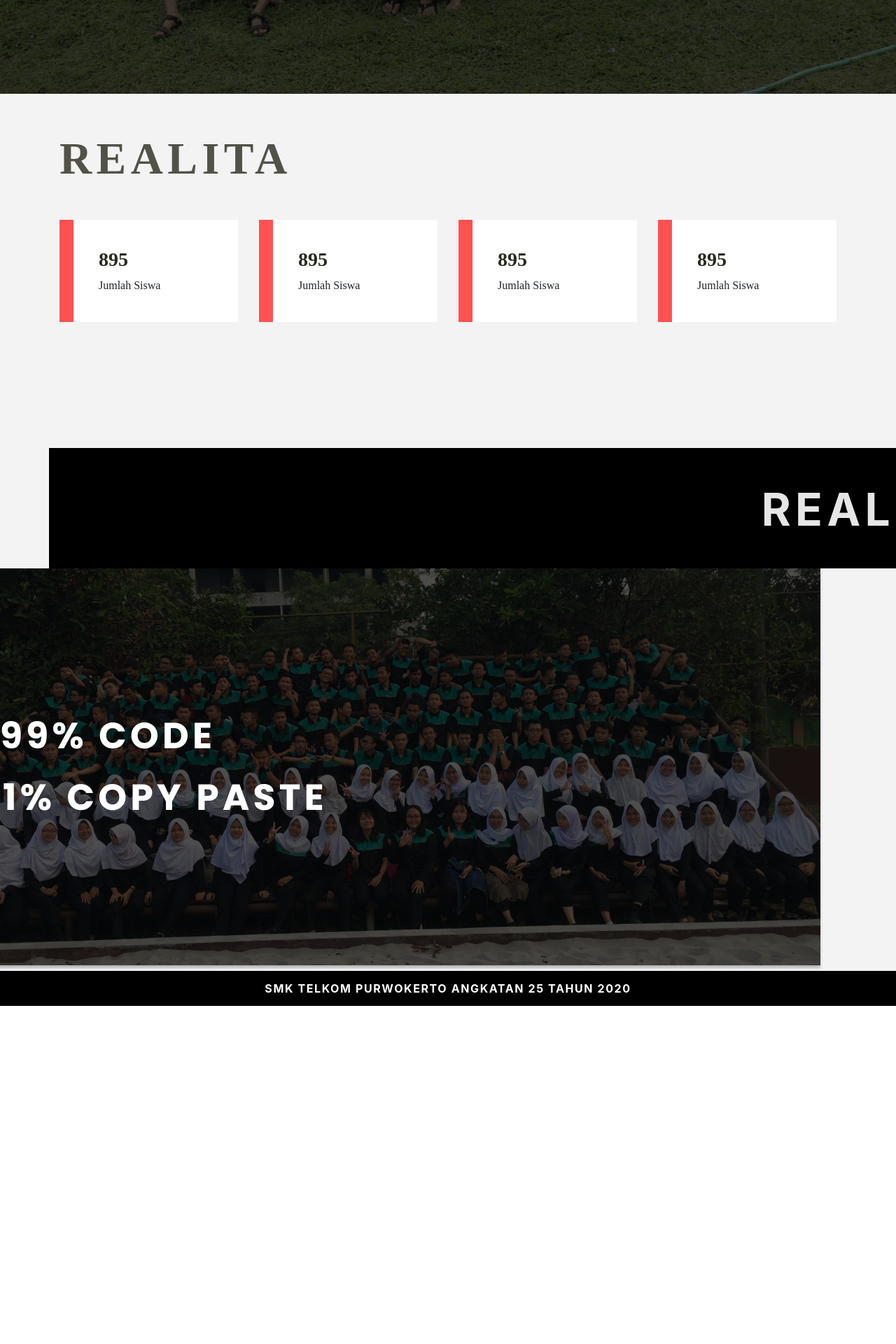
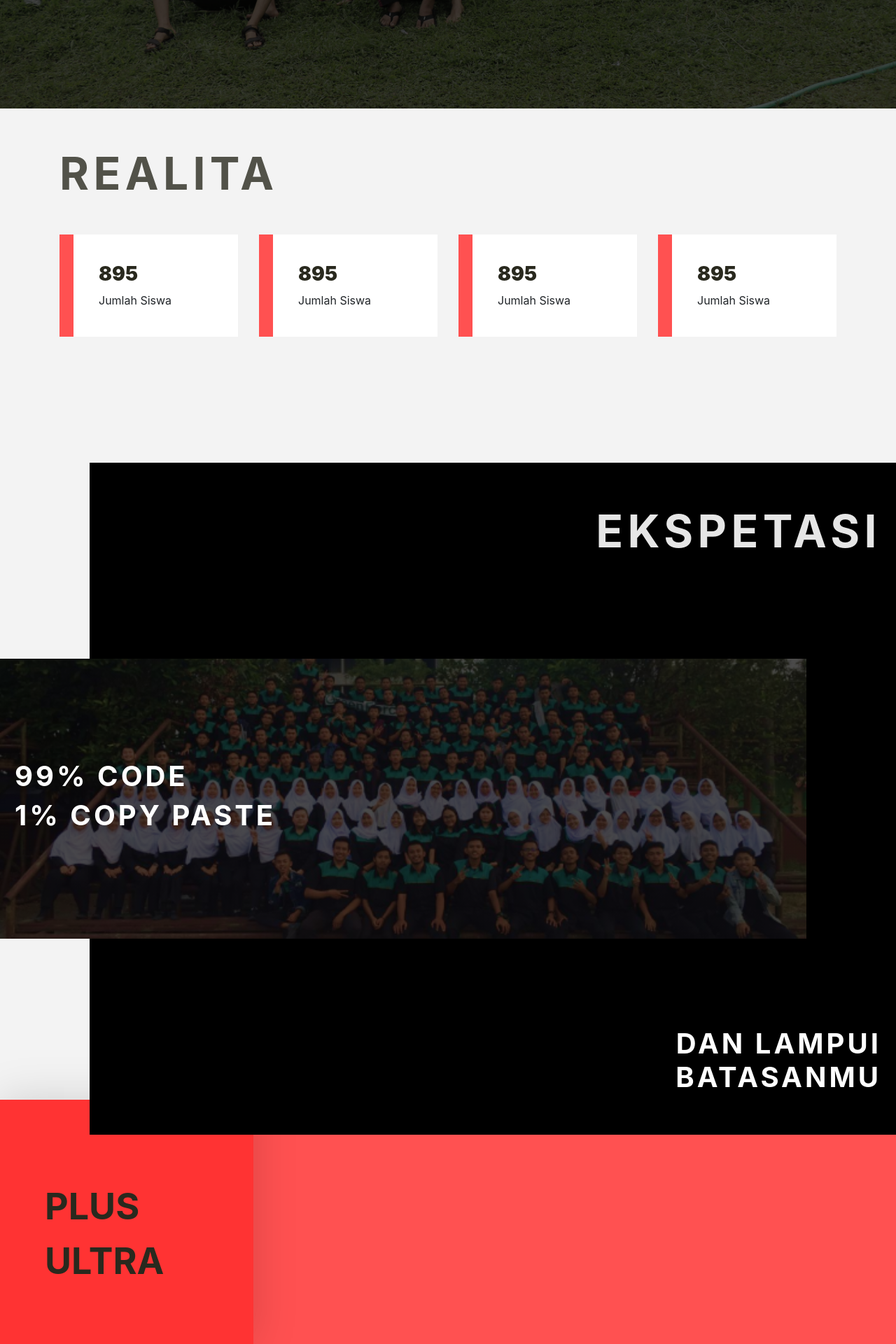
Before and after one commit to smktelkompwt/yb-stematel25-web, a React (Create React App) app: page /student#/homepage in a window 1280 px wide. Shown: the part 580-2500 px from the top of the page at 70% size. Before the commit the page ends 2017 px from the top, so only its background shows below. Built offline with nearby package versions, Linux system fonts and the light colour scheme.

Commit message:
add homepage

```diff
--- a/package.json
+++ b/package.json
@@ -12,7 +12,9 @@
     "react-dom": "^16.13.1",
     "react-router-dom": "^5.1.2",
     "react-scripts": "3.4.1",
-    "reactstrap": "^8.4.1"
+    "react-slick": "^0.25.2",
+    "reactstrap": "^8.4.1",
+    "slick-carousel": "^1.8.1"
   },
   "scripts": {
     "start": "react-scripts start",
--- a/src/screens/Homepage/component.jsx
+++ b/src/screens/Homepage/component.jsx
@@ -1,11 +1,8 @@
-import React, {Component} from 'react';
+import React from 'react';
 import './style.css';
-import 'bootstrap/dist/css/bootstrap.min.css';
-import IMAGES from '../../config/images';
+import Button from '../../components/Button'
 
-
-class Homepage extends Component{
-  render(){
+const Homepage = () => {
   return(
     <section>
       {/* JUMBOTRON */}
@@ -16,10 +13,11 @@ class Homepage extends Component{
                   <h1>WANI</h1>
                 </div>
             </div>
-              <div className="row text-center mt-5">
+            <div className="row text-center mt-5 homepage-title">
               <div className="col">
                 <h2>WATAK APIK LAN NGAJENI</h2>
-                  <a className="btn-klik" href="#">KLIK DONG</a>
+                {/* <a className="btn-klik" href="#">KLIK DONG</a> */}
+                <Button text="KLIK DONG" bgColor="white" width="180px" heigth="45px"/>
               </div>
             </div>
           </div>
@@ -35,30 +33,10 @@ class Homepage extends Component{
               </div>
             </div>
             <div className="row">
-                <div className="col-lg-3">
-                  <div className="content">
-                    <h3>895</h3>
-                    <p className="m-0">Jumlah Siswa</p>
-                  </div>
-                </div>
-                <div className="col-lg-3">
-                  <div className="content">
-                    <h3>895</h3>
-                    <p className="m-0">Jumlah Siswa</p>
-                  </div>
-                </div>
-                <div className="col-lg-3">
-                  <div className="content">
-                    <h3>895</h3>
-                    <p className="m-0">Jumlah Siswa</p>
-                  </div>
-                </div>
-                <div className="col-lg-3">
-                  <div className="content">
-                    <h3>895</h3>
-                    <p className="m-0">Jumlah Siswa</p>
-                  </div>
-                </div>
+              {realita("Jumlah Siswa", 895)}
+              {realita("Jumlah Siswa", 895)}
+              {realita("Jumlah Siswa", 895)}
+              {realita("Jumlah Siswa", 895)}
             </div>
           </div>
         </section>
@@ -66,21 +44,101 @@ class Homepage extends Component{
 
       {/* EKSPETASI */}
         <section className="ekspetasi">
+          <div>
             <div className="container">
-              <div className="row justify-content-end content">
-                <div className="col-lg-4">
-                    <h1 className="realita-title mb-0">REALITA</h1>
+              <p className="ekspetasi-title">EKSPETASI</p>
+            </div>
+              <div className="ekspetasi-code">
+                <div className="container">
+                  <h1>99% CODE</h1>
+                  <h1>1% COPY PASTE</h1>
                 </div>
               </div>
-              <div className="row">
-                <img className="foto-ekspetasi" src={IMAGES.fotoEkspetasi} alt=""/>
+            <div className="container">
+              <h1>DAN LAMPUI<br/>BATASANMU</h1>
             </div>
           </div>
         </section>
       {/* AKHIR EKSPETASI */}
+
+      {/* PLUS ULTRA */}
+        <section className="ultra">
+          <div className="ultra-title-wrapper">
+            <p className="ultra-title">PLUS<br />ULTRA</p>
+          </div>
+          <div>
+
+          </div>
+        </section>
+      {/* AKHIR PLUS ULTRA */}
+
+      {/* KOMENIN */}
+        <section className="section-carousel">
+          <div className="container">
+            <p className="section-carousel-title">KOMENIN HIDUP<br />ORANG KUY</p>
+            <div>
+              <div className="carousel">
+
+              </div>
+              <Button text="KOMEN SEKARANG GES" width="240px" path="/impression"/>
+            </div>
+          </div>
+        </section>
+      {/* AKHIR KOMENIN */}
+
+      {/* GURU */}
+        <section className="section-carousel guru">
+          <div className="container">
+            <p className="section-carousel-title guru-title">JANGAN LUPAIN<br />MEREKA YA GAESSS</p>
+            <div>
+              <div className="carousel">
+
+              </div>
+              <Button text="INGET SEKARANG DONG" bgColor="white" width="240px" path="/teacher"/>
+            </div>
+          </div>
+        </section>
+      {/* AKHIR GURU */}
+
+      {/* TEMEN*/}
+      <section className="temen">
+          <div className="temen-title-wrapper">
+            <p className="temen-title">APALAGI<br />SAMA KITA<br/>DONG</p>
+          </div>
+          <div>
+
+          </div>
+          <Button text="KEPOIN YUK GES" width="240px" path="/student"/>
+        </section>
+      {/* AKHIR TEMEN */}
+
+      {/* OUTRO */}
+        <section className="outro">
+          <div className="outro-wrapper">
+            <div>
+              <p>YAUDAH<br/>GITU AJA<br/>SIH</p>
+            </div>
+          </div>
+          <div className="outro-wrapper">
+            <div>
+              <p>KLIK BUAT<br/>TAU SIAPA<br/>YANG BIKIN</p>
+            </div>
+          </div>
+        </section>
+      {/* AKHIR OUTRO */}
     </section>
   )
 }
+
+const realita = (title, value) => {
+  return (
+    <div className="col-lg-3">
+      <div className="content">
+        <h3>{value}</h3>
+        <p className="m-0">{title}</p>
+      </div>
+    </div>
+  )
 }
 
 export default Homepage;
--- a/src/screens/Homepage/style.css
+++ b/src/screens/Homepage/style.css
@@ -1,5 +1,11 @@
+.homepage-title>div{
+    display: flex;
+    flex-direction: column;
+    justify-content: center;
+    align-items: center;
+}
+
 .jumbotronz {
-    font-family: 'Montserrat';
     background-image: url(../../assets//img/jumbotron-img.png);
     /* margin-top: -120px; */
     background-position: center center;
@@ -13,7 +19,6 @@
 .jumbotronz h1{
     font-size: 64px;
     font-weight: 900;
-    font-family: 'Montserrat';
     color: white;
     position: relative;
     top: -30px;
@@ -30,7 +35,6 @@
 
 .jumbotronz h2{
     font-size: 42px;
-    font-family: 'Montserrat';
     color: white;
     font-weight: 600;
 }
@@ -63,7 +67,6 @@
     background: #F3F3F3;
     padding-top: 55px;
     padding-bottom: 180px;
-    font-family: 'Montserrat';
 }
 
 .realita .content{
@@ -93,25 +96,176 @@
 
 /* EKSPETASI */
 .ekspetasi{
+    z-index: 99;
     position: relative;
+    display: flex;
+    justify-content: flex-end;
     overflow: hidden;
+    height: 120vh;
 }
 
-.ekspetasi h1{
+.ekspetasi>div{
+    padding: 50px 0 50px 0;
+    display: flex;
+    flex-direction: column;
+    justify-content: space-between;
+    text-align: right;
+    width: 90vw;
+    background-color: black;
+}
+
+.ekspetasi-title{
     font-size: 64px;
     color: rgba(255, 255, 255, 0.9);
     font-weight: bold;
     letter-spacing: 0.1em;
 }
 
-.ekspetasi .content{
-    padding-bottom: 45px;
-    padding-top: 50px;
-    width: 1504px;
-    background: #000000;
+.ekspetasi h1{
+    font-size: 52;
+    color: white;
+    font-weight: bold;
+    letter-spacing: 0.1em;
 }
 
-.ekspetasi .foto-ekspetasi{
-    left: -200px;
+.ekspetasi>h1{
+    display: flex;
+    justify-content: flex-end;
+}
+
+.ekspetasi-code{
+    position: absolute;
+    left: 0;
+    top: 50%;
+    margin-top: -200px;
+    display: flex;
+    flex-direction: column;
+    justify-content: center;
+    text-align: left;
+    width: 90vw;
+    height: 50vh;
+    background: linear-gradient(0deg, rgba(0, 0, 0, 0.7), rgba(0, 0, 0, 0.7)),url(../../assets//img/foto-jurusan.png);
+    background-position: center center;
+    background-repeat: no-repeat;
+    background-attachment: fixed;
+    background-size: cover;
+}
+
+/* ULTRA */
+.ultra{
+    height: 120vh;
+    margin-top: -50px;
+    background-color: #FF5151;
+}
+
+.ultra-title-wrapper{
+    z-index: 98;
+    position: absolute;
+    display: flex;
+    justify-content: center;
+    align-items: center;
+    padding: 5%;
+    padding-right: 10%;
+    background-color: #FF3333;
+    box-shadow: 0px 0px 60px rgba(0, 0, 0, 0.15);
+}
+
+.ultra-title{
+    color: #29291E;
+    margin-top: 50px;
+    font-size: 52px;
+    font-weight: bold;
+}
+
+/* KOMENIN */
+.section-carousel{
+    margin-bottom: 70px;
+}
+
+.guru{
+    background-color: black;
+    padding: 70px 0 70px 0;
+    margin-bottom: 0px;
+}
+
+.section-carousel-title{
+    font-size: 52px;
+    text-align: right;
+    font-weight: bold;
+    color: #29291E;
+    margin: 70px 0 32px 0;
+}
+
+.guru-title {
+    color: white
+}
+
+.section-carousel>div>div {
+    display: flex;
+    flex-direction: column;
+    align-items: center;
+}
+
+/* TEMEN */
+.temen{
+    height: 100vh;
+    margin-top: -30px;
+}
+
+.temen-title-wrapper{
+    z-index: 98;
+    position: absolute;
+    display: flex;
+    justify-content: center;
+    align-items: center;
+    padding: 5%;
+    padding-right: 10%;
+    background-color: #FF3333;
+    box-shadow: 0px 0px 60px rgba(0, 0, 0, 0.15);
+}
+
+.temen-title{
+    color: #29291E;
+    margin-top: 50px;
+    font-size: 52px;
+    font-weight: bold;
+}
+
+/* OUTRO */
+.outro{
+    display: flex;
+    flex-direction: column;
+    align-items: center;
+}
+
+.outro-wrapper{
     position: relative;
+    width: 526px;
+    height: 456px;
+    margin-bottom: 100px;
+    background-color: black;
 }
+
+.outro-wrapper>div{
+    position: absolute;
+    display: flex;
+    justify-content: center;
+    align-items: center;
+    top: -20px;
+    left: -20px;
+    width: 526px;
+    height: 456px;
+    transition: .4s;
+    background: #FF5151;
+}
+
+.outro-wrapper>div:hover{
+    transition: .4s;
+    top: -8px;
+    left: -8px;
+}
+
+.outro-wrapper>div>p {
+    font-weight: bold;
+    font-size: 52px;
+}
```
Also changed, not shown: 1 other file (tests, documents, lock files or other folders). Lines whose indentation alone changed are shown as unchanged.
